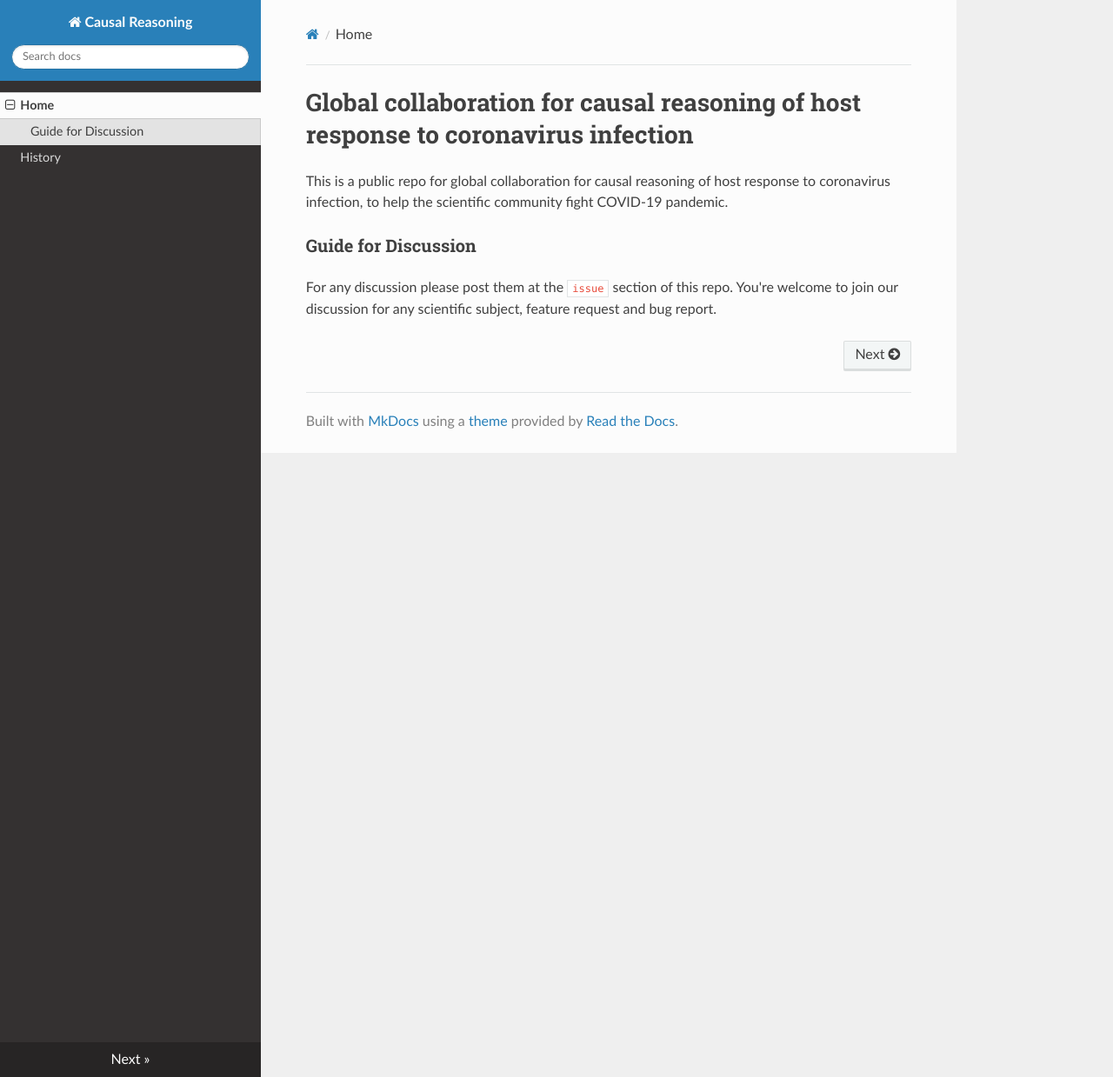
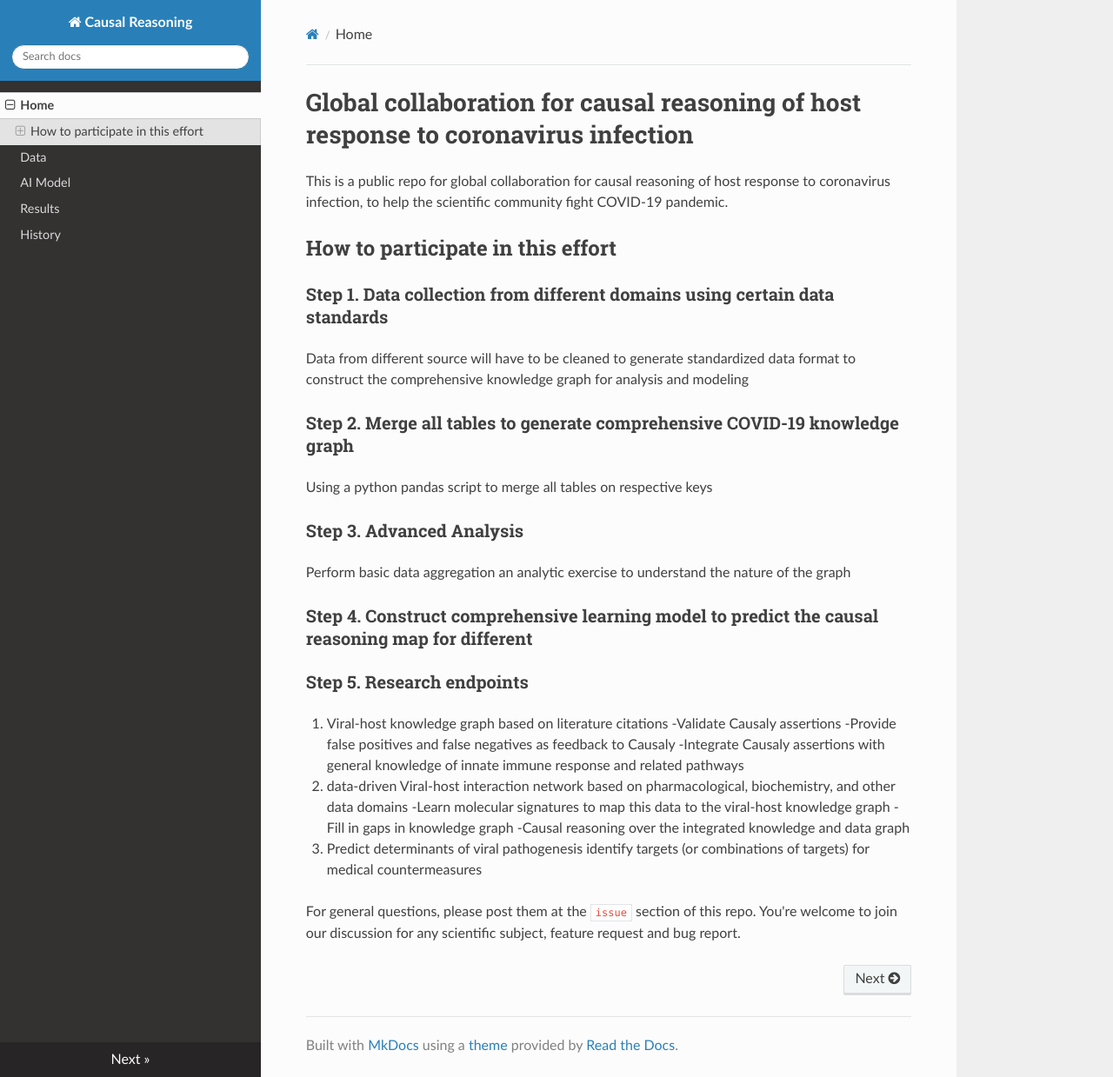
Before and after one commit to COVID-19-Causal-Reasoning/causal-reasoning, an MkDocs documentation site: the page built from docs/index.md, in a window 1280 px wide and 1239 px high. Shown: the whole window at 87% size. Built offline with MkDocs 1.6.1, drawn with Linux system fonts in a browser that asks for light colours; nearby versions of some CDN libraries.

Commit message:
create framework

```diff
--- a/docs/index.md
+++ b/docs/index.md
@@ -2,5 +2,50 @@
 This is a public repo for global collaboration for causal reasoning of host response to coronavirus infection, to
 help the scientific community fight COVID-19 pandemic.
 
-### Guide for Discussion
-For any discussion please post them at the `issue` section of this repo. You're welcome to join our discussion for any scientific subject, feature request and bug report.
+## How to participate in this effort
+
+###Step 1. Data collection from different domains using certain data standards
+
+Data from different source will have to be cleaned to generate standardized data format to construct the comprehensive knowledge graph for analysis and modeling
+
+###Step 2. Merge all tables to generate comprehensive COVID-19 knowledge graph
+
+Using a python pandas script to merge all tables on respective keys
+
+### Step 3. Advanced Analysis
+
+Perform basic data aggregation an analytic exercise to understand the nature of the graph
+
+### Step 4. Construct comprehensive learning model to predict the causal reasoning map for different
+
+
+### Step 5. Research endpoints
+
+1. Viral-host knowledge graph based on literature citations
+-Validate Causaly assertions
+-Provide false positives and false negatives as feedback to Causaly
+-Integrate Causaly assertions with general knowledge of innate immune response and related pathways
+2. data-driven Viral-host interaction network based on pharmacological, biochemistry, and other data domains
+-Learn molecular signatures to map this data to the viral-host knowledge graph
+-Fill in gaps in knowledge graph
+-Causal reasoning over the integrated knowledge and data graph
+3. Predict determinants of viral pathogenesis
+identify targets (or combinations of targets) for medical countermeasures
+
+
+
+
+
+
+
+
+
+
+
+
+
+
+
+
+
+For general questions, please post them at the `issue` section of this repo. You're welcome to join our discussion for any scientific subject, feature request and bug report.
--- a/mkdocs.yml
+++ b/mkdocs.yml
@@ -10,6 +10,9 @@ extra_javascript:
 
 nav:
     - Home: index.md
+    - Data: Data.md
+    - AI Model: Model.md
+    - Results: Results.md
     - History: history.md
 
 theme: readthedocs
```
Also changed, not shown: README.md (+12 -0 lines), docs/Data.md (added, +18 -0 lines), docs/Model.md (added), docs/Results.md (added).
